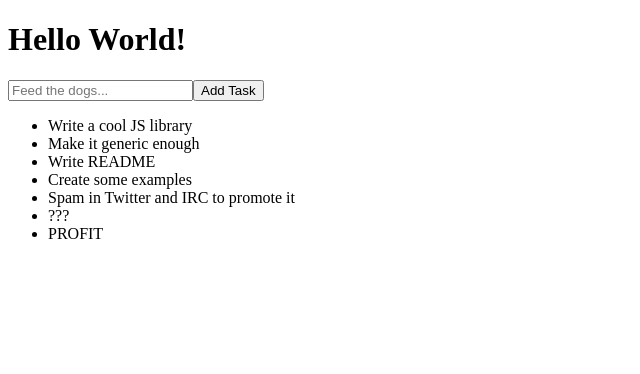
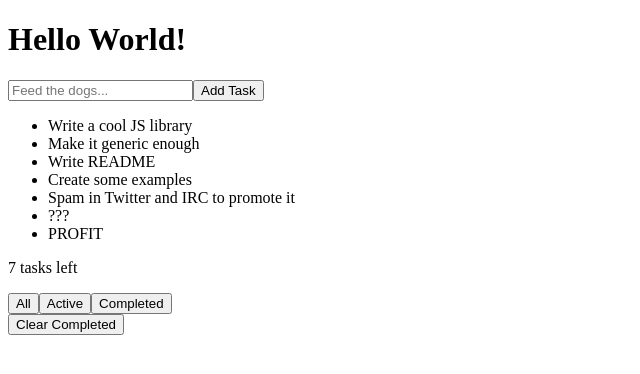
Before and after one commit to cellbesmanos/fm-todo-app, a Vue app: page / in a window 1280 px wide. Shown: the top 374 px of the page, without its empty margins (0-640 px from the left). Built offline with nearby package versions, Linux system fonts and the light colour scheme.

Commit message:
Feat: Add remaining tasks counter

```diff
--- a/src/components/TodoItemList.vue
+++ b/src/components/TodoItemList.vue
@@ -1,4 +1,5 @@
 <template>
+  <div>
     <ul>
       <TodoItem
         @bubble-click="handleClick"
@@ -9,6 +10,9 @@
         :is-finished="isFinished"
       />
     </ul>
+
+    <slot>Missing Toolbar Component</slot>
+  </div>
 </template>
 
 <script setup>
--- a/src/components/TodoList.vue
+++ b/src/components/TodoList.vue
@@ -1,13 +1,16 @@
 <template>
   <TodoForm v-model="userInput" @add-task="addNewTask" />
 
-  <TodoItemList @toggle-task="toggleTask" :tasks="sortedList" />
+  <TodoItemList @toggle-task="toggleTask" :tasks="sortedList">
+    <TodoListToolbar :remainingTasks="remainingTasks" />
+  </TodoItemList>
 </template>
 
 <script setup>
 import { ref, computed } from "vue";
 import TodoItemList from "./TodoItemList.vue";
 import TodoForm from "./TodoForm.vue";
+import TodoListToolbar from "./TodoListToolbar.vue";
 
 const userInput = ref("");
 const sampleData = ref([
@@ -48,6 +51,9 @@ const sampleData = ref([
   },
 ]);
 const itemsCount = computed(() => sampleData.value.length);
+const remainingTasks = computed(
+  () => sampleData.value.filter((task) => task.isFinished === false).length
+);
 const sortedList = computed(() =>
   [...sampleData.value].sort((curr, prev) => curr.id < prev.id)
 );
--- a/src/components/TodoListToolbar.vue
+++ b/src/components/TodoListToolbar.vue
@@ -1,6 +1,8 @@
 <template>
   <div>
-    <p>7 tasks remaining</p>
+    <p>
+      {{ `${remainingTasks} ${remainingTasks > 1 ? "tasks" : "task"} left` }}
+    </p>
 
     <div>
       <button type="button" data-filter="all">All</button>
@@ -12,4 +14,8 @@
   </div>
 </template>
 
-<script setup></script>
+<script setup>
+const { remainingTasks } = defineProps({
+  remainingTasks: Number,
+});
+</script>
```
Lines whose indentation alone changed are shown as unchanged.
